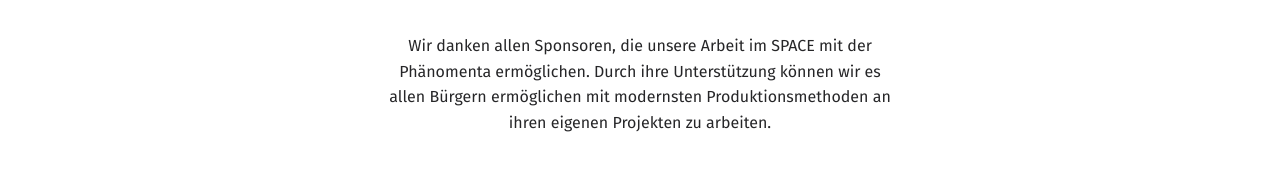
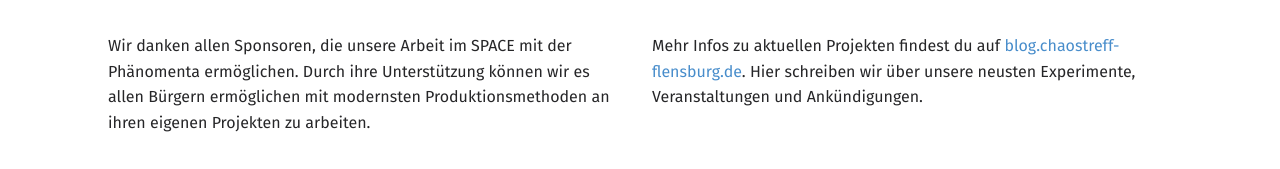
Before and after one commit to chaostreff-flensburg/website, a website: page index.html in a window 1280 px wide. Shown: the part 2083-2252 px from the top of the page. Drawn offline with Linux system fonts and the light colour scheme; no server answers.

Commit message:
added bloginfo

```diff
--- a/index.html
+++ b/index.html
@@ -90,7 +90,8 @@
       </div>
 
       <div class="row">
-        <p class="col s12 m8 l6 offset-m2 offset-l3" style="text-align: center;">Wir danken allen Sponsoren, die unsere Arbeit im SPACE mit der Phänomenta ermöglichen. Durch ihre Unterstützung können wir es allen Bürgern ermöglichen mit modernsten Produktionsmethoden an ihren eigenen Projekten zu arbeiten.</p>
+        <p class="col s12 m6 l6">Wir danken allen Sponsoren, die unsere Arbeit im SPACE mit der Phänomenta ermöglichen. Durch ihre Unterstützung können wir es allen Bürgern ermöglichen mit modernsten Produktionsmethoden an ihren eigenen Projekten zu arbeiten.</p>
+        <p class="col s12 m6 l6">Mehr Infos zu aktuellen Projekten findest du auf <a href="http://blog.chaostreff-flensburg.de">blog.chaostreff-flensburg.de</a>. Hier schreiben wir über unsere neusten Experimente, Veranstaltungen und Ankündigungen.</p>
       </div>
 
       <!-- ATTENTION! -->
```
